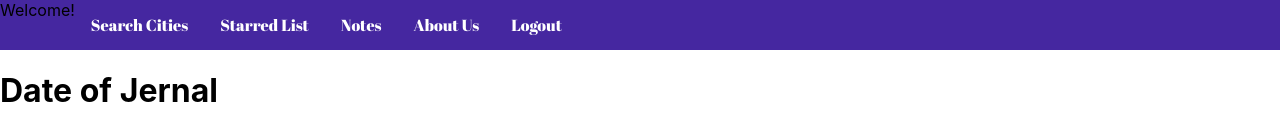
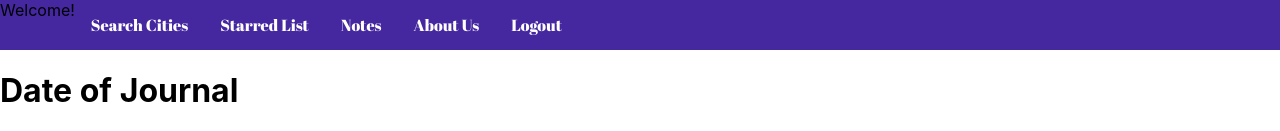
Before and after one commit to langstonBS/burning-suns-fr, a React (Create React App) app: page /Calendar in a window 1280 px wide. Shown: the top 131 px of the page. Built offline with nearby package versions, Linux system fonts and the light colour scheme; no server answers; a web font is replaced by a local one.

Commit message:
edits calendar page

```diff
--- a/src/Calendar.js
+++ b/src/Calendar.js
@@ -2,9 +2,6 @@ import React, { Component } from 'react';
 import Calendar from 'react-calendar';
 import 'react-calendar/dist/Calendar.css';
 import './Calendar.css'
-
-
-
 
 export default class Sample extends Component {
   state = {
@@ -20,9 +17,9 @@ export default class Sample extends Component {
     return (
       <div className="Sample">
         <header>
-          <h1>Date of Jernal</h1>
+          <h1>Date of Journal</h1>
         </header>
-        <div className="Sample__container">
+          <div className="Sample__container">
           <main className="Sample__container__content">
             <Calendar
               onChange={this.onChange}
```
